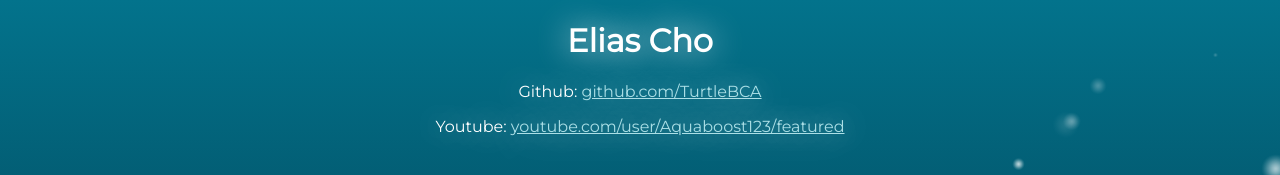
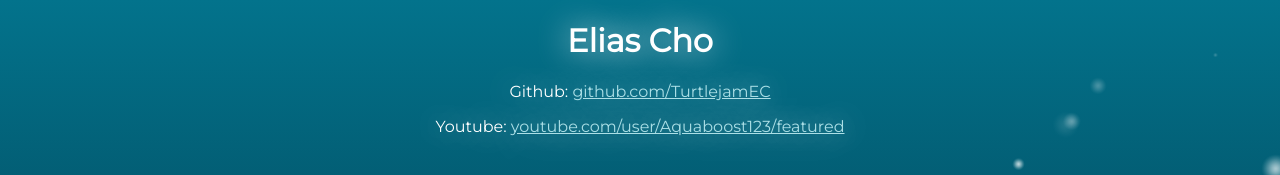
Before and after one commit to TurtlejamEC/Personal-Website, a React (Create React App) app: page / in a window 1280 px wide. Shown: the top 175 px of the page. Built offline with nearby package versions, Linux system fonts and the light colour scheme.

Commit message:
Update Github Link

```diff
--- a/src/components/BasicInfo/BasicInfo.tsx
+++ b/src/components/BasicInfo/BasicInfo.tsx
@@ -6,7 +6,7 @@ export default class BasicInfo extends React.Component {
     return (
       <div id="BasicInfo" className="centerHorizontal">
         <h1>Elias Cho</h1>
-        <p>Github: <a target="_blank" rel="noopener noreferrer" href="https://github.com/TurtleBCA">github.com/TurtleBCA</a></p>
+        <p>Github: <a target="_blank" rel="noopener noreferrer" href="https://github.com/TurtlejamEC">github.com/TurtlejamEC</a></p>
         <p>Youtube: <a target="_blank" rel="noopener noreferrer" href="https://youtube.com/user/Aquaboost123/featured">youtube.com/user/Aquaboost123/featured</a></p>
       </div>
     );
```
